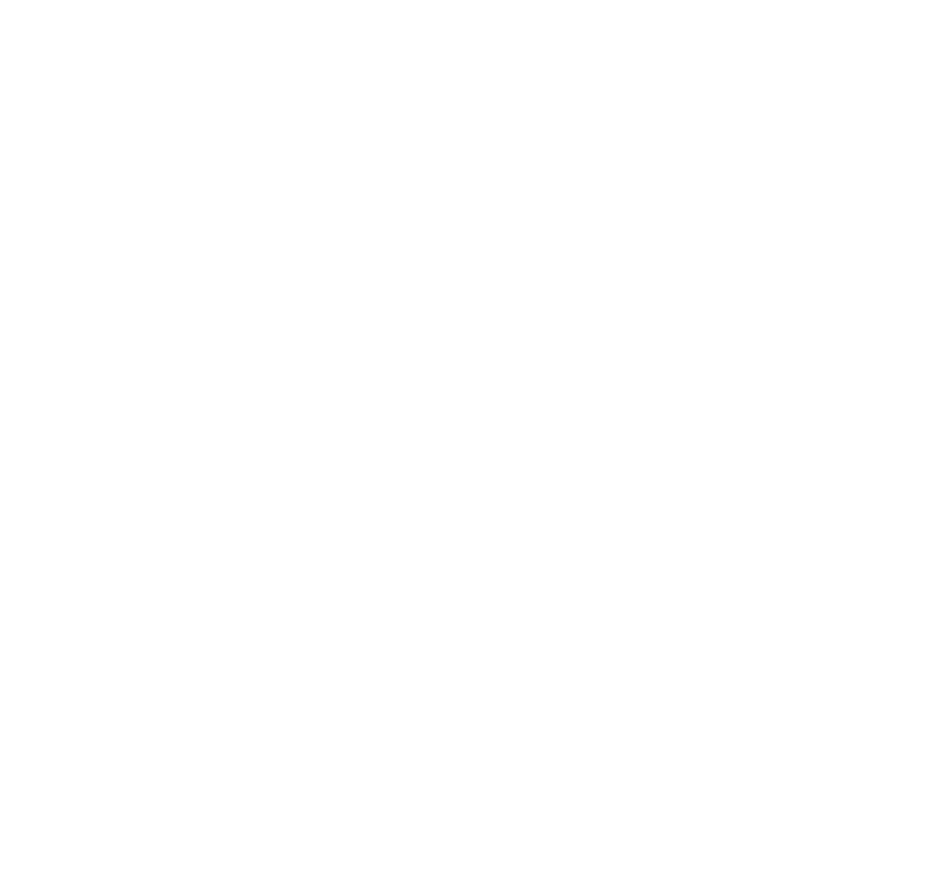
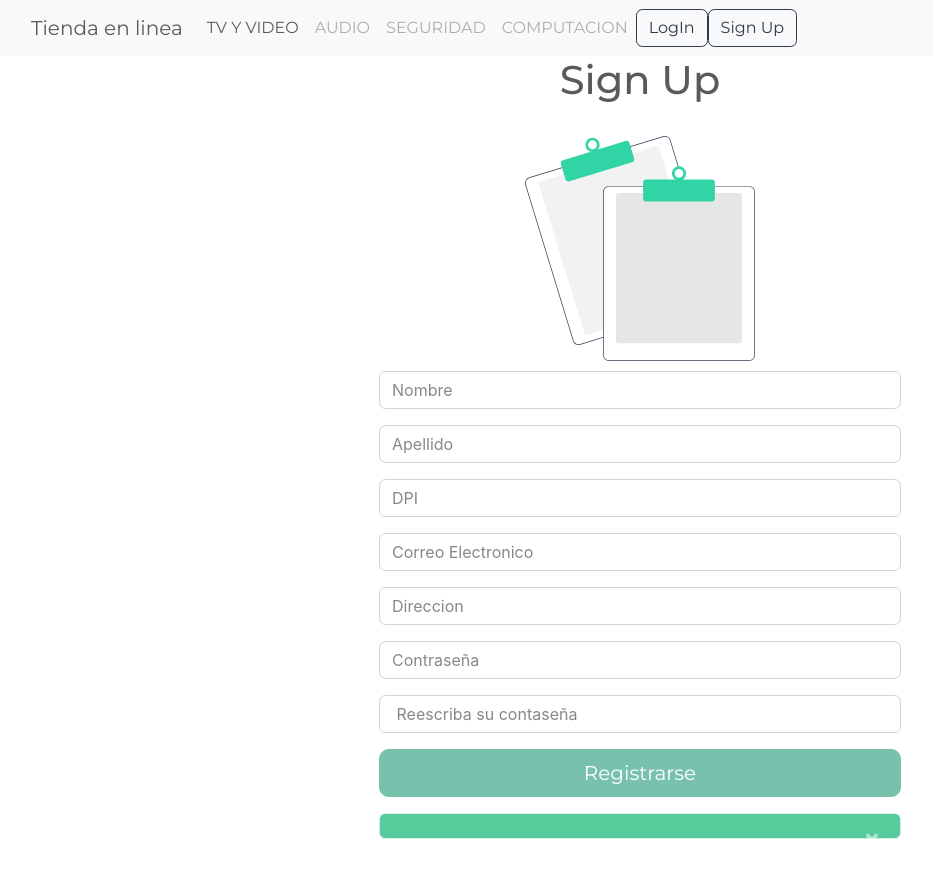
Before and after one commit to Angcelo/AYD1_Proyecto2_2, an Angular app in the folder webClient/: page /registro in a window 1280 px wide. Before the commit this address led to /. Shown: the whole page, without its empty margins (0-933 px from the left). Before the commit the page ends 800 px from the top, so only its background shows below. Built offline with nearby package versions, Linux system fonts and the light colour scheme.

Commit message:
Pantalla formulario de registro de usuario

```diff
--- a/webClient/src/app/app-routing.module.ts
+++ b/webClient/src/app/app-routing.module.ts
@@ -1,6 +1,7 @@
 import { NgModule } from '@angular/core';
 import { RouterModule, Routes } from '@angular/router';
 import { LoginComponent } from './components/login/login.component';
+import { RegistroComponent } from './components/registro/registro.component';
 
 const routes: Routes = [
   {
@@ -11,6 +12,10 @@
   {
     path : 'login',
     component : LoginComponent
+  },
+  {
+    path : 'registro',
+    component : RegistroComponent
   }
 ];
 
--- a/webClient/src/app/app.module.ts
+++ b/webClient/src/app/app.module.ts
@@ -7,14 +7,16 @@
 import { HttpClientModule } from "@angular/common/http";
 import { LoginComponent } from './components/login/login.component';
 import { NavegacionComponent } from './components/navegacion/navegacion.component';
-import { NavGeneralComponent } from './components/nav-general/nav-general.component'
+import { NavGeneralComponent } from './components/nav-general/nav-general.component';
+import { RegistroComponent } from './components/registro/registro.component'
 
 @NgModule({
   declarations: [
     AppComponent,
     LoginComponent,
     NavegacionComponent,
-    NavGeneralComponent
+    NavGeneralComponent,
+    RegistroComponent
   ],
   imports: [
     BrowserModule,
--- a/webClient/src/app/components/login/login.component.html
+++ b/webClient/src/app/components/login/login.component.html
@@ -28,9 +28,8 @@
                         <div class="form-group">
                             <a type="submit"  class="card-link btn btn-primary btn-lg btn-block">Iniciar Sesion</a>
                         </div>
-                        <div class="form-group">
-                            <a type="submit" routerLink="/registro" class="card-link btn btn-primary">Registrarse</a>
-                            <a type="submit"  class="card-link btn btn-primary">Reestablecer Password</a>
+                        <div class="row justify-content-center">
+                            <a type="submit" routerLink="/registro"  class="card-link btn btn-link">Registrarse</a>
                         </div>
                             <div [ngClass]="'alert alert-dismissible alert-danger'" role="alert">
 
--- a/webClient/src/app/components/nav-general/nav-general.component.html
+++ b/webClient/src/app/components/nav-general/nav-general.component.html
@@ -23,7 +23,7 @@
         </ul>
         <form class="d-flex">
           <a class="btn btn-outline-dark my-2 my-sm-0" routerLink = "/login"  type="submit">LogIn</a>
-          <a class="btn btn-outline-dark my-2 my-sm-0" type="submit">Sign Up</a>
+          <a class="btn btn-outline-dark my-2 my-sm-0" routerLink = "/registro" type="submit">Sign Up</a>
         </form>
       </div>
     </div>
--- /dev/null
+++ b/webClient/src/app/components/registro/registro.component.html
@@ -0,0 +1,51 @@
+ <app-nav-general></app-nav-general>
+<div class="container">
+    <div class="row justify-content-center">
+            <div class="page-header">
+                <h1 style="text-align: center;">Sign Up</h1>
+            </div>
+    </div>
+    <form>
+        <div class="row justify-content-center">
+            <div class="col-md-6 p-4">
+                <fieldset>
+                    <div class="row justify-content-center" >
+                        <img src="assets/adminform.svg" style="width: 230px; margin-bottom: 10px"alt="No Image">
+                    </div>
+                <div class="form-group">
+                    <input name = "nombre" type="text" class="form-control" id="inputNombre" placeholder="Nombre">
+                </div>
+                <div class="form-group">
+                    <input  name = "apellido" type="text" class="form-control" id="inputApellido" placeholder="Apellido">
+                </div>
+                <div class="form-group">
+                    <input type="text" class="form-control" placeholder="DPI" >
+                </div>
+                <div class="form-group">
+                    <input  name = "correo" type="email" class="form-control" id="exampleInputEmail1" aria-describedby="emailHelp" placeholder="Correo Electronico" required>
+                </div>
+
+                <div class="form-group">
+                    <input type="text" placeholder="Direccion" class="form-control">
+                </div>
+                <div class="form-group">
+                    <input type="password" class="form-control"placeholder="Contraseña">
+                </div>
+                <div class="form-group">
+                    <input  type="password" class="form-control" placeholder=" Reescriba su contaseña">
+                </div>
+
+                <div class="form-group">
+                    <a type="submit"  class="card-link btn btn-primary btn-lg btn-block">Registrarse</a>
+                </div>
+                <div class="alert alert-dismissible alert-success" role="alert">
+
+                    <button type="button" class="close" data-dismiss="alert" aria-label="Close">
+                    <span aria-hidden="true">&times;</span>
+                    </button>
+                </div>
+                </fieldset>
+            </div>
+        </div>
+      </form>
+</div>
--- /dev/null
+++ b/webClient/src/app/components/registro/registro.component.ts
@@ -0,0 +1,15 @@
+import { Component, OnInit } from '@angular/core';
+
+@Component({
+  selector: 'app-registro',
+  templateUrl: './registro.component.html',
+  styleUrls: ['./registro.component.css']
+})
+export class RegistroComponent implements OnInit {
+
+  constructor() { }
+
+  ngOnInit(): void {
+  }
+
+}
```
Also changed, not shown: webClient/src/app/components/registro/registro.component.css (added), 1 other file (tests, documents, lock files or other folders).
